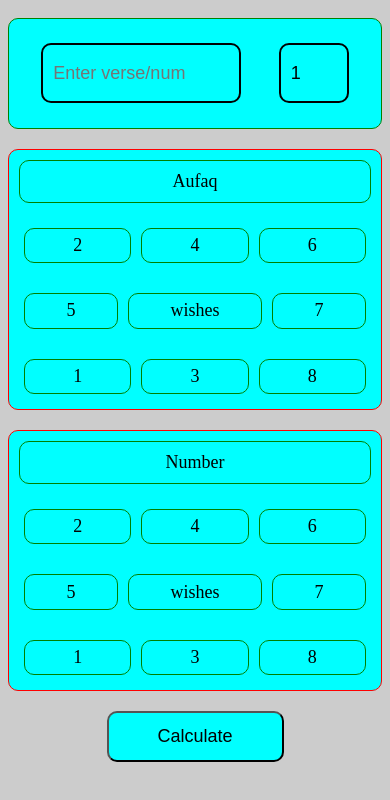
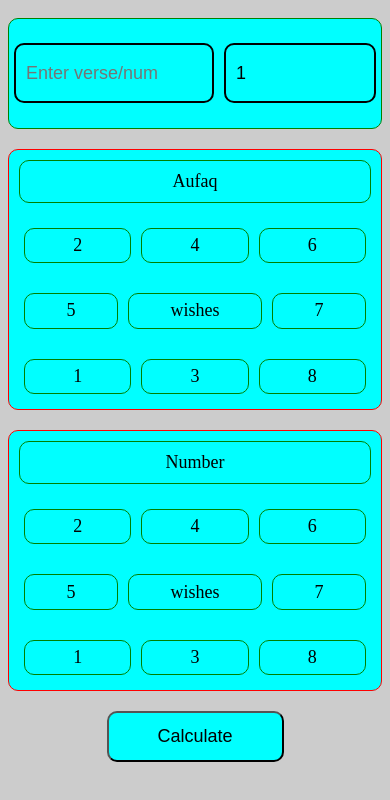
Before and after one commit to Adam2kur/Adam2kur, a plain HTML site: page respond.html in a window 390 px wide. Drawn offline with Linux system fonts and the light colour scheme.

Commit message:
change input type 'number' length

```diff
--- a/respond.html
+++ b/respond.html
@@ -201,7 +201,7 @@
         }
         input[type='number']
         {
-            max-width: 70px;
+            min-width: 70px;
 
         }
         }
```
